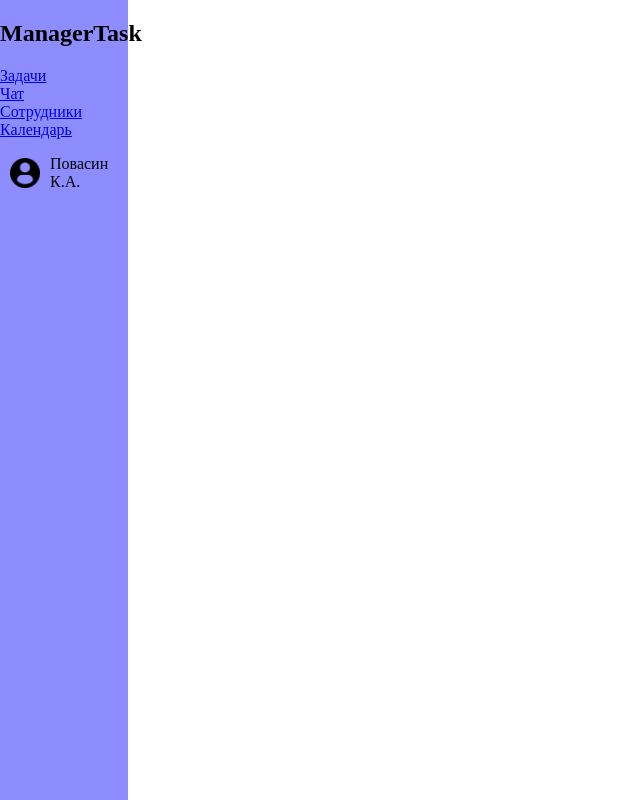
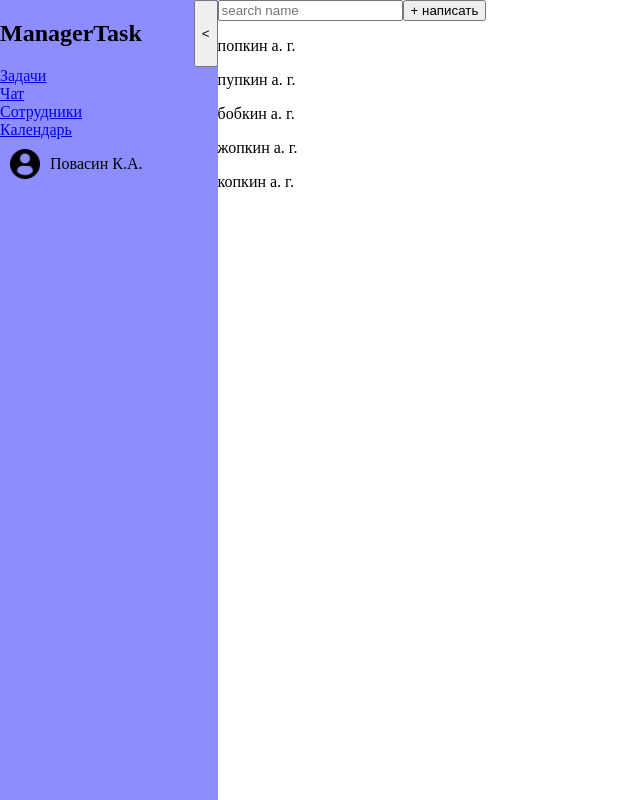
Before and after one commit to Povasin/managerTask, a website: page index.html in a window 1280 px wide. Shown: the whole page, without its empty margins (0-640 px from the left). Drawn offline with Linux system fonts and the light colour scheme.

Commit message:
логика поиска и панели

```diff
--- a/index.html
+++ b/index.html
@@ -8,8 +8,12 @@
     <link rel="stylesheet" href="style.css">
 </head>
 <body>
-    <aside>
-        <h1>ManagerTask</h1>
+    <aside id="aside">
+        <div class="d-row">
+             <h1>ManagerTask</h1>
+             <button id="handalAside"><</button>
+        </div>
+
         <nav class="menu">
             <div class="menu-item">
                 <a href="#">Задачи</a>
@@ -29,8 +33,14 @@
             <p>Повасин К.А.</p>
         </div>
     </aside>
-    <main>
-
+    <main id="main">
+        <div class="d-row">
+            <input id="search" type="text" placeholder="search name">
+            <button id="addTask">+ написать</button>
+        </div>
+        <div class="tasks"></div>
+        <div class="notify">
+        </div>
     </main>
     <script type="module" src="script.js"></script>
 </body>
--- a/script.js
+++ b/script.js
@@ -0,0 +1,47 @@
+const ManeTasks = ["попкин а. г.", "пупкин а. г.", "бобкин а. г.", "жопкин а. г." , "копкин а. г." ]
+const searchHTML = document.querySelector("#search")
+const tasksHTML = document.querySelector(".tasks")
+const handalAsideHTML = document.querySelector("#handalAside")
+const asiedeHTML = document.querySelector("#aside")
+const mainHTML = document.getElementById("main")
+const addTaskHTML = document.getElementById("addTask")
+const notifyHTML = document.querySelector(".notify")
+function render(mass) {
+    tasksHTML.innerHTML = ""
+    mass.forEach(task => {
+        tasksHTML.insertAdjacentHTML("beforeend", `<div class="tasks__item">
+        <p>${task}</p>
+        </div>`)
+    });
+}
+
+render(ManeTasks)
+
+searchHTML.addEventListener("input", ()=>{
+    let filterTasks = ManeTasks.filter((task)=>{
+        if (task.indexOf(searchHTML.value) != -1) {
+            return true
+        } else{
+            return false
+        }
+    })
+    render(filterTasks)
+})
+
+let showAside = true
+handalAsideHTML.addEventListener("click",()=>{
+
+    if (showAside) {
+        asiedeHTML.style.left = -15+"%"
+        mainHTML.style.left = 2 + "%"
+        showAside = !showAside
+    } else{
+        asiedeHTML.style.left = 0
+        mainHTML.style.left = 17+"%"
+        showAside = !showAside
+    }
+})
+
+addTaskHTML.addEventListener("click",()=>{
+    notifyHTML.style.display = "flex"
+})
--- a/style.less
+++ b/style.less
@@ -3,13 +3,28 @@ body{
     display: flex;
     flex-direction: row;
     margin: 0;
+    position: relative;
+}
+.d-row{
+    display: flex;
+    flex-direction: row;
+
+    & > #handalAside{
+        margin-left: auto;
+
+    }
+
 }
 
 // Боковая панель
-aside{
+#aside{
+    transition: 1s;
+    left: 0;
+    top: 0;
+    position: absolute;
     display: flex;
     flex-direction: column;
-    width: 10%;
+    width: 17%;
     background-color: rgb(141, 141, 255);
     height: 100vh;
 
@@ -30,8 +45,23 @@ aside{
 }
 
 // Главный блок
-main{
+#main{
+    transition: 1s;
     display: flex;
+    left: 17%;
+    top: 0;
+    position: absolute;
     flex-direction: column;
-    width: 90%;
+    width: 83%;
+    height: 100vh;
 }
+
+.notify{
+    display: none;
+    height: 200px;
+    background-color: bisque;
+    width: 40%;
+    position: absolute;
+    bottom: 0;
+    right: 0;
+}
```
Also changed, not shown: style.css.
